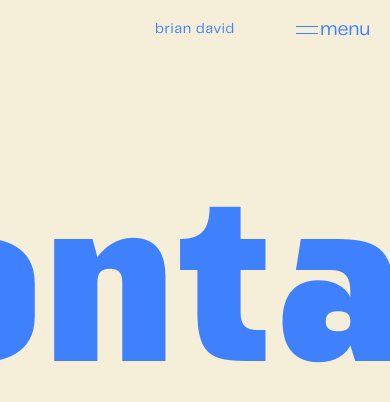
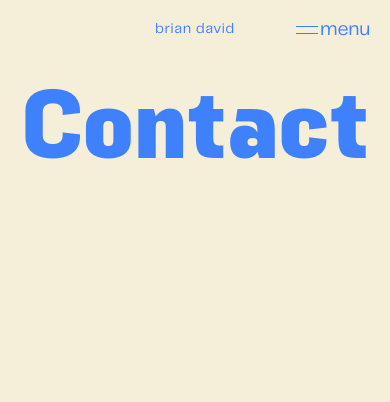
Before and after one commit to brian-david4/brian-portfolio-website, a React (Vite) app in the folder portfolio-website/: page /contact in a window 390 px wide. Shown: the top 402 px of the page. Built offline with nearby package versions, Linux system fonts and the light colour scheme.

Commit message:
Make contact page responsive

```diff
--- a/portfolio-website/src/components/MouseTrailContact/MouseTrailContact.tsx
+++ b/portfolio-website/src/components/MouseTrailContact/MouseTrailContact.tsx
@@ -38,7 +38,7 @@ const MouseTrailContact = () => {
   }, [globalIndex]);
 
   return (
-    <div>
+    <div className={styles.wrapper}>
       {phrases.map((phrase, idx) => (
         <motion.span
           className={styles.phrase}
--- a/portfolio-website/src/components/MouseTrailContact/mouseTC.module.css
+++ b/portfolio-website/src/components/MouseTrailContact/mouseTC.module.css
@@ -1,4 +1,22 @@
+.wrapper {
+  white-space: nowrap;
+}
 .phrase {
   font-family: "Telegraf Regular";
   font-size: 1.2rem;
 }
+@media (max-width: 748px) {
+  .phrase {
+    font-size: 1rem;
+  }
+}
+@media (max-width: 654px) {
+  .phrase {
+    font-size: 0.8rem;
+  }
+}
+@media (max-width: 500px) {
+  .wrapper {
+    display: none;
+  }
+}
--- a/portfolio-website/src/pages/Contact/Contact.tsx
+++ b/portfolio-website/src/pages/Contact/Contact.tsx
@@ -6,6 +6,7 @@ import MouseTrailContact from "../../components/MouseTrailContact/MouseTrailCont
 const Contact = () => {
   const title = "Contact";
   const titleLetters = title.split("");
+
   return (
     <>
       <div className={styles.contactPage}>
--- a/portfolio-website/src/pages/Contact/contact.module.css
+++ b/portfolio-website/src/pages/Contact/contact.module.css
@@ -18,6 +18,7 @@
   font-family: "Fuji Bold";
   display: flex;
   flex-direction: row;
+  transition: font-size 250ms ease-out;
 }
 .ltrWrapper {
   overflow: hidden;
@@ -25,3 +26,23 @@
 .letter {
   display: inline-block;
 }
+@media (max-width: 874px) {
+  .contactTitle {
+    font-size: 184px;
+  }
+}
+@media (max-width: 654px) {
+  .contactTitle {
+    font-size: 144px;
+  }
+}
+@media (max-width: 520px) {
+  .contactTitle {
+    font-size: 98px;
+  }
+}
+@media (max-width: 354px) {
+  .contactTitle {
+    font-size: 25vw;
+  }
+}
```
